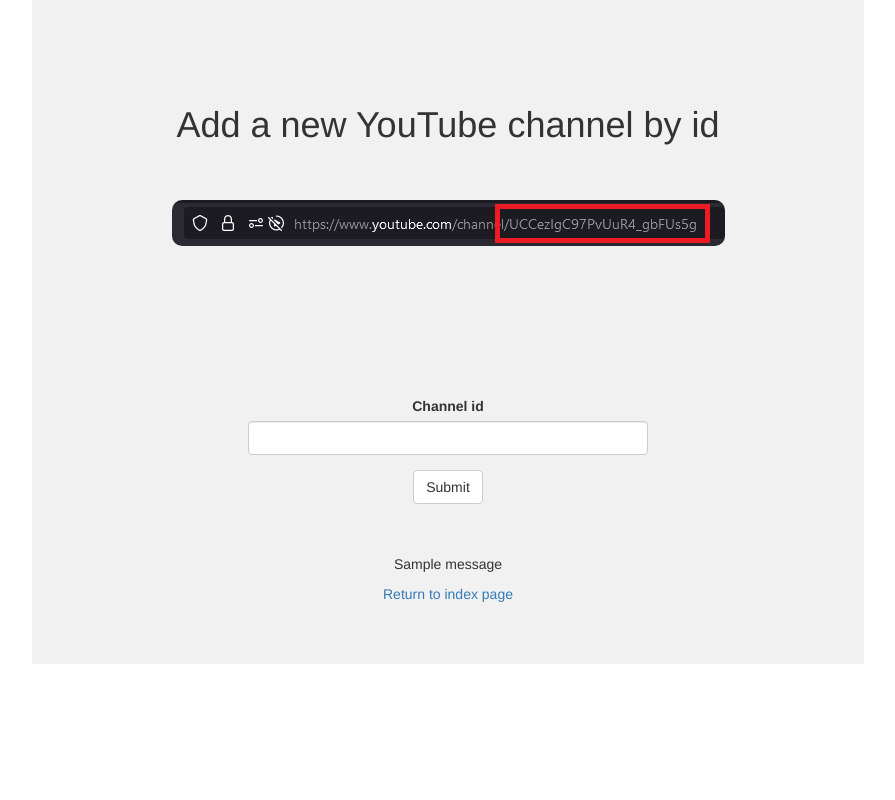
After one commit to Julien-B-py/Youtube-API-based-website, a Flask app: page /add in a window 1280 px wide. The commit adds this page. Shown: the whole page, without its empty margins (192-1087 px from the left). Run offline with Flask 2, Linux system fonts and the light colour scheme; one stand-in notice (Sample message) is shown; some libraries are stand-ins or nearby versions.

Commit message:
v1.2
Add "add channel" function
Add local data save

```diff
--- /dev/null
+++ b/forms.py
@@ -0,0 +1,8 @@
+from flask_wtf import FlaskForm
+from wtforms import StringField, SubmitField
+from wtforms.validators import DataRequired
+
+
+class AddChannelForm(FlaskForm):
+    channel_id = StringField("Channel id", validators=[DataRequired()])
+    submit = SubmitField("Submit")
--- a/last_checked_time.txt
+++ b/last_checked_time.txt
@@ -1 +1 @@
-2021/10/25, 09:47:34
+2021/10/25, 18:47:09
--- a/main.py
+++ b/main.py
@@ -1,62 +1,95 @@
 import datetime
 import os
 
-import requests
+from flask import Flask, render_template, flash, url_for
+from flask_bootstrap import Bootstrap
+from werkzeug.utils import redirect
 
-from flask import Flask, render_template
+from forms import AddChannelForm
+from utils import enough_time_since_last_request, request_latest_video
 
 app = Flask(__name__)
+app.config['SECRET_KEY'] = os.environ.get('SECRET_KEY')
 
-API_KEY = os.environ.get('API_KEY')
-URL = 'https://www.googleapis.com/youtube/v3/search'
-
-
-def request_latest_video(channel_id) -> str:
-    params = {
-        'key': API_KEY,
-        'channelId': channel_id,
-        'part': 'snippet,id',
-        'order': 'date',
-        'maxResults': 20,
-    }
-
-    channel_data = requests.get(url=URL, params=params).json()
-
-    return channel_data.get('items')[0].get('id').get('videoId')
+Bootstrap(app)
 
 
 @app.route("/")
 def home():
-    with open("last_checked_time.txt", "r") as f:
-        last_checked_time_str = f.read()
+    updated = False
 
-    with open("channels_ids.txt", "r") as f:
-        channels_ids = f.readlines()
+    # Limit to 1 per 24 hours to not exceed quota
+    # If True: call API
+    if enough_time_since_last_request():
 
-    channels_list = [channel_id.strip('\n') for channel_id in channels_ids]
+        print('Collecting updated data')
 
-    # # TODO: Limit to 1 per 24 hours to not exceed quota
-    # # YOUTUBE API CALL
-    # video_ids = [request_latest_video(channel) for channel in channels_list]
+        with open("channels_ids.txt", "r") as f:
+            channels_ids = f.readlines()
 
-    print(last_checked_time_str)
-    last_checked_time = datetime.datetime.strptime(last_checked_time_str, "%Y/%m/%d, %H:%M:%S")
-    print(last_checked_time)
+        channels_list = [channel_id.strip('\n') for channel_id in channels_ids]
 
-    # Add 24hours delta to the loaded data to determine when we need to call the API again
-    next_check_time = last_checked_time + datetime.timedelta(hours=24)
-    print(next_check_time)
+        # YOUTUBE API CALL
+        video_ids = [request_latest_video(channel) for channel in channels_list]
 
-    # Check if current time > saved time value
-    print(datetime.datetime.now() > last_checked_time)
-    # Check if current time > next time check value
-    print(datetime.datetime.now() >= next_check_time)
-    # If True: call API
+        # # FOR TESTING
+        # video_ids = ['NSWr6dkc_Xw', 'bRV7dQW9ZWE', "tX06aPu1aIg"]
 
-    # with open("last_checked_time.txt","w") as f:
-    #     f.write(datetime.datetime.now().strftime("%Y/%m/%d, %H:%M:%S"))
+        # Save current videos id
+        with open('videos_ids.txt', 'w') as f:
+            for video_id in video_ids:
+                f.write(f"{video_id}\n")
 
-    return render_template("videos.html", video_ids=video_ids)
+        # Save current date
+        with open("last_checked_time.txt", "w") as f:
+            f.write(datetime.datetime.now().strftime("%Y/%m/%d, %H:%M:%S"))
+        print('Saving current date')
+
+        updated = True
+
+    else:
+        # LOAD SAVED DATA
+        print('Loading data from database')
+
+        try:
+            with open("videos_ids.txt", "r") as f:
+                video_ids = f.readlines()
+        except FileNotFoundError:
+            video_ids = []
+        else:
+            video_ids = [video_id.strip('\n') for video_id in video_ids]
+
+    return render_template("videos.html", video_ids=video_ids, updated=updated)
+
+
+@app.route("/add", methods=['POST', 'GET'])
+def add_channel():
+    form = AddChannelForm()
+
+    if form.validate_on_submit():
+
+        channel_id = form.channel_id.data
+
+        with open("channels_ids.txt", "r") as f:
+            channels_ids = f.readlines()
+
+        channels_list = [channel_id.strip('\n') for channel_id in channels_ids]
+
+        if channel_id in channels_list:
+            flash('already exists')
+
+        else:
+            channels_list.append(channel_id)
+
+            # Save updated channels list
+            with open("channels_ids.txt", "w") as f:
+                for channel_id in channels_list:
+                    f.write(f'{channel_id}\n')
+            print('Saving current data')
+
+            return redirect(url_for('home'))
+
+    return render_template("add.html", form=form)
 
 
 if __name__ == "__main__":
--- /dev/null
+++ b/static/css/styles.css
@@ -0,0 +1,100 @@
+html, body {
+    height:100%;
+    margin: 0px;
+}
+
+h1 {
+    margin:0;
+    padding: 50px 0;
+    text-align:center;
+    width:70%;
+    line-height:5rem;
+
+
+}
+
+
+.global-container {
+
+
+    background-color : #f1f1f1;
+
+    margin: 0 auto;
+    text-align:center;
+    overflow: auto;
+
+    width:65%;
+
+
+    display: flex;
+    align-items:center;
+        justify-content: center;
+    flex-direction: column;
+    padding:50px 0;
+
+
+
+}
+
+
+.videos-container {
+
+
+    display: flex;
+    flex-wrap: wrap;
+    justify-content: center;
+    margin: 0 auto;
+    padding: 1.75rem 0;
+
+}
+
+.yt-video {
+    height:315px;
+    padding:20px;
+    width:560px;
+
+}
+
+
+.custom-form {
+
+    padding: 50px;
+    width:60%;
+    margin:0 auto;
+
+}
+
+
+
+
+.example_id {
+    margin-bottom : 100px;
+    border-radius: 1rem;
+
+}
+
+
+
+
+
+
+
+
+@media only screen and (max-width: 900px) {
+.global-container {
+    width: 100%;
+    height:100%;
+    padding: 0 3em;
+}
+h1 {
+    font-size: 26px;
+    line-height: 4rem;
+}
+.custom-form {
+    width: 100%;
+}
+.example_id {
+    margin-bottom: 20px;
+          width: 90%;
+
+}
--- /dev/null
+++ b/templates/add.html
@@ -0,0 +1,46 @@
+{% extends "bootstrap/base.html" %}
+{% import "bootstrap/wtf.html" as wtf %}
+
+{% block title %}Add a new channel{% endblock %}
+
+{% block styles %}
+{{super()}}
+<link rel="stylesheet"
+      href="{{url_for('.static', filename='css/styles.css')}}">
+{% endblock %}
+
+
+{% block content %}
+
+
+<div class="global-container">
+
+  <h1>Add a new YouTube channel by id</h1>
+
+    <img class="example_id" src="{{url_for('.static', filename='img/example_id.png')}}" alt="example">
+
+<div class="custom-form">
+
+
+
+
+{{ wtf.quick_form(form, novalidate=True) }}
+</div>
+
+    {% with messages = get_flashed_messages() %}
+  {% if messages %}
+    <div class=flashes>
+    {% for message in messages %}
+      <p>{{ message }}</p>
+    {% endfor %}
+    </div>
+  {% endif %}
+{% endwith %}
+
+  <p><a href="{{ url_for('home') }}">Return to index page</a></p>
+
+</div>
+
+
+
+{% endblock %}
--- /dev/null
+++ b/utils.py
@@ -0,0 +1,44 @@
+import datetime
+import os
+
+import requests
+
+API_KEY = os.environ.get('API_KEY')
+URL = 'https://www.googleapis.com/youtube/v3/search'
+
+
+def enough_time_since_last_request() -> bool:
+    try:
+        with open("last_checked_time.txt", "r") as f:
+            last_checked_time_str = f.read()
+    except FileNotFoundError:
+        last_checked_time_str = "1900/01/01, 00:00:00"
+
+    # print(last_checked_time_str)
+    last_checked_time = datetime.datetime.strptime(last_checked_time_str, "%Y/%m/%d, %H:%M:%S")
+    # print(last_checked_time)
+
+    # Add 12 hours delta to the loaded data to determine when we need to call the API again
+    next_check_time = last_checked_time + datetime.timedelta(hours=12)
+
+    # # FOR TESTING
+    # next_check_time = last_checked_time + datetime.timedelta(minutes=5)
+
+    # print(next_check_time)
+
+    # Check if current time > next check time value
+    return datetime.datetime.now() >= next_check_time
+
+
+def request_latest_video(channel_id) -> str:
+    params = {
+        'key': API_KEY,
+        'channelId': channel_id,
+        'part': 'snippet,id',
+        'order': 'date',
+        'maxResults': 20,
+    }
+
+    channel_data = requests.get(url=URL, params=params).json()
+
+    return channel_data.get('items')[0].get('id').get('videoId')
--- /dev/null
+++ b/videos_ids.txt
@@ -0,0 +1,6 @@
+vQQEaSnQ_bs
+OPNIbsIpDZ0
+FjrKMcnKahY
+pldCwAmkffQ
+rHux0gMZ3Eg
+l2X5rwJ_bW4
```
Also changed, not shown: templates/videos.html (+32 -10 lines), static/img/example_id.png (added).
